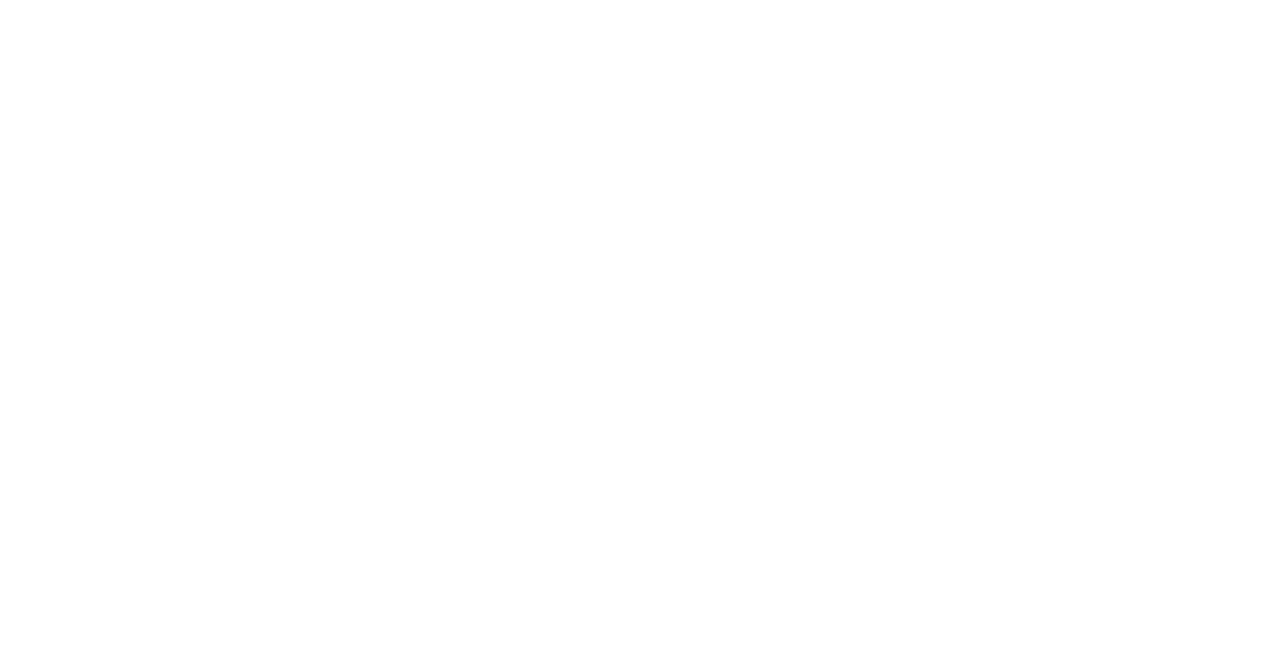
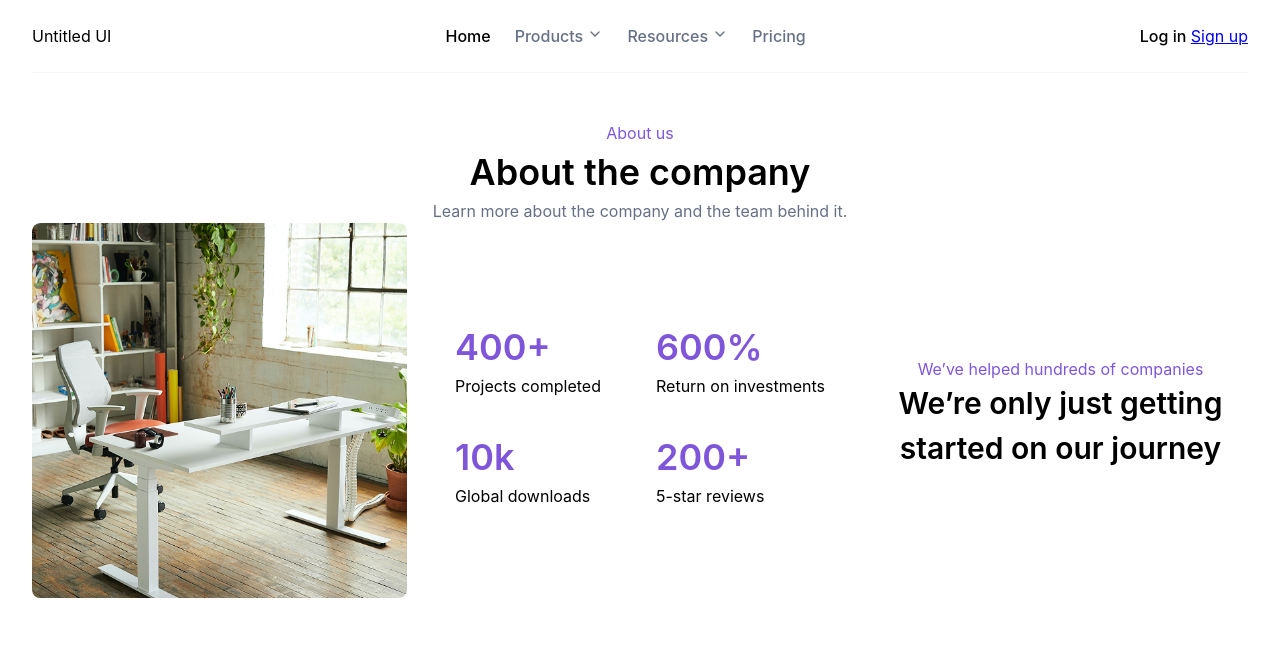
Before and after one commit to jayaramakrishna99/kraftpixel, a plain HTML site: page index.html in a window 1280 px wide. Drawn offline with Linux system fonts and the light colour scheme.

Commit message:
Added assets and updated files

```diff
--- a/index.html
+++ b/index.html
@@ -3,9 +3,105 @@
 <head>
     <meta charset="UTF-8">
     <meta name="viewport" content="width=device-width, initial-scale=1.0">
-    <title>Document</title>
+    <title>About Us</title>
+    <link rel="stylesheet" href="styles.css">
 </head>
 <body>
+    <div class="page-container">
+        <!-- mobile-header -->
+        <header class="mobile-header">
+            <div class="logo-container">
+                <span class="logo-text">Untitled UI</span>
+            </div>
+            <button class="menu-button">
+                <svg xmlns="http://www.w3.org/2000/svg" width="24" height="24" viewbox="0 0 24 24" fill="none" stroke="currentColor" stroke-width="2" stroke-linecap="round" stroke-linejoin="round">
+                    <line x1="3" y1="12" x2="21" y2="12"></line>
+                    <line x1="3" y1="6" x2="21" y2="6"></line>
+                    <line x1="3" y1="18" x2="21" y2="18"></line>
+                </svg>
+             </button>
+        </header>
+        <!-- desktop-header -->
+         <header class="desktop-header">
+            <div class="logo-container">
+                <span class="logo-text">Untitled UI</span>
+            </div>
+            <nav class="main-nav">
+                <ul>
+                    <li>
+                        <a href="#" class="active">Home</a>
+                    </li>
+                    <li>
+                        <a href="#" class="dropdown">
+                            Products
+                            <svg xmlns="http://www.w3.org/2000/svg" width="16" height="16" viewBox="0 0 24 24" fill="none" stroke="currentColor" stroke-width="2" stroke-linecap="round" stroke-linejoin="round">
+                                <polyline points="6 9 12 15 18 9"></polyline>
+                            </svg>
+                        </a>
+                    </li>
+                    <li>
+                        <a href="#" class="dropdown">
+                            Resources
+                            <svg xmlns="http://www.w3.org/2000/svg" width="16" height="16" viewBox="0 0 24 24" fill="none" stroke="currentColor" stroke-width="2" stroke-linecap="round" stroke-linejoin="round">
+                                <polyline points="6 9 12 15 18 9"></polyline>
+                            </svg>
+                        </a>
+                    </li>
+                    <li><a href="#">Pricing</a></li>
+                </ul>
+            </nav>
+            <div class="auth-buttons">
+                <a href="#" class="login-btn">Log in</a>
+                <a href="#" class="signuo-btn">Sign up</a>
+            </div>
+         </header>
+         <main>
+            <!-- About us -->
+             <section class="about-section">
+                <div class="about-header">
+                    <span class="section-label">About us</span>
+                    <h1>About the company</h1>
+                    <p class="subtitle">Learn more about the company and the team behind it.</p>
+                </div>
+                <!-- journey -->
+                 <div class="journey-section">
+                    <div class="journey-content">
+                        <span class="section-label">We’ve helped hundreds of companies</span>
+                        <h2>We’re only just getting started on our journey</h2>
+                    </div>
+                    <p class="journey-description mobile-only">Everything you need to build modern UI and great products. We’ve done all the heavy lifting so you don’t have to — the perfect starting point for any project.</p>
+                    <div class="office-image-container mobile-only">
+                        <img src="assets\images\office-mobile.jpg"
+                            alt="office image"
+                            class="office-image-mobile">
+                    </div>
+                    <div class="stats-grid">
+                        <div class="stat-item">
+                            <h3 class="stat-number">400+</h3>
+                            <p class="stat-label">Projects completed</p>
+                        </div>
+                        <div class="stat-item">
+                            <h3 class="stat-number">600%</h3>
+                            <p class="stat-label">Return on investments</p>
+                        </div>
+                        <div class="stat-item">
+                            <h3 class="stat-number">10k</h3>
+                            <p class="stat-label">Global downloads</p>
+                        </div>
+                        <div class="stat-item">
+                            <h3 class="stat-number">200+</h3>
+                            <p class="stat-label">5-star reviews</p>
+                        </div>
+                    </div>
 
+                    <div class="office-image-container desktop-only">
+                        <img src="assets\images\office-desktop.jpg"
+                            alt="office image"
+                            class="office-image">
+                    </div>
+                 </div>
+             </section>
+         </main>
+    </div>
 </body>
 </html>
--- a/styles.css
+++ b/styles.css
@@ -0,0 +1,140 @@
+*{
+    margin: 0;
+    padding: 0;
+    box-sizing: border-box;
+}
+
+body{
+    font-family: 'Inter',sans-serif;
+    color: #000000;
+    background: #FFFFFF;
+    line-height: 1.5;
+}
+.page-container{
+    max-width: 1280px;
+    margin: 0 auto;
+    padding: 0 24px;
+}
+
+.mobile-header,.desktop-header{
+    display: flex;
+    justify-content: space-between;
+    align-items: center;
+    padding: 24px 0;
+    border-bottom: 1px solid #F2F4F7;
+}
+
+.desktop-header{
+    display: none;
+}
+
+.main-nav ul {
+    display: flex;
+    list-style: none;
+    gap: 24px;
+}
+.main-nav a {
+    text-decoration: none;
+    color: #667085;
+    font-weight: 500;
+}
+
+.main-nav a.active { color: #000000;}
+
+.login-btn{
+    text-decoration: none;
+    color: #000000;
+    font-weight: 500;
+}
+.signup-btn{
+    text-decoration: none;
+    color: white;
+    background-color: #7F56D9;
+    padding: 10px 18px;
+    border-radius: 8px;
+    font-weight: 500;
+}
+
+.about-section{
+    padding: 48px 0;
+    text-align: center;
+}
+.section-label{
+    color: #7F56D9;
+}
+
+h1{
+    font-size: 30px;
+    font-weight: 600;
+}
+.subtitle{
+    color: #667085;
+    font-family: 12px;
+}
+.journey-section{
+    display: flex;
+    flex-direction: column;
+    gap:32px;
+}
+h2{
+    font-size: 24px;
+    font-weight: 600;
+
+}
+.journey-descrption{
+    color: #667085;
+    margin-bottom: 32px;
+}
+
+.office-image-container{
+    border-radius: 8px;
+    overflow: hidden;
+}
+.office-image{
+    width: 100%;
+    object-fit: cover;
+    border-radius: 8px;
+}
+
+.stats-grid{
+    display: grid;
+    grid-template-columns: 1fr;
+    gap: 32px;
+    text-align: left;
+}
+.stat-number{
+    font-size: 36px;
+    font-weight: 600;
+    color: #7F56D9;
+}
+
+.mobile-only{
+    display: block;
+}
+.desktop-only{
+    display: none;
+}
+@media(min-width:768px){
+    .page-container{padding: 0 32px;}
+    .mobile-header{display: none;}
+    .desktop-header{display: flex;}
+
+    h1 {font-size: 36px;}
+    h2 {font-size: 30px;}
+
+    .journey-section{
+        flex-direction: row-reverse;
+        align-items: center;
+        gap: 48px;
+    }
+
+    .office-image-container{ flex: 1;}
+    .journey-content{flex: 1;}
+    .stats-grid{grid-template-columns: 1fr 1fr;}
+    .mobile-only{display: none;}
+    .desktop-only{display: block;}
+}
+
+@media(min-width:1024px){
+    .stats-grid{ grid-template-columns: repeat(2,1fr);}
+}
```
Also changed, not shown: assets/images/office-desktop.jpg (added), assets/images/office-mobile.jpg (added).
